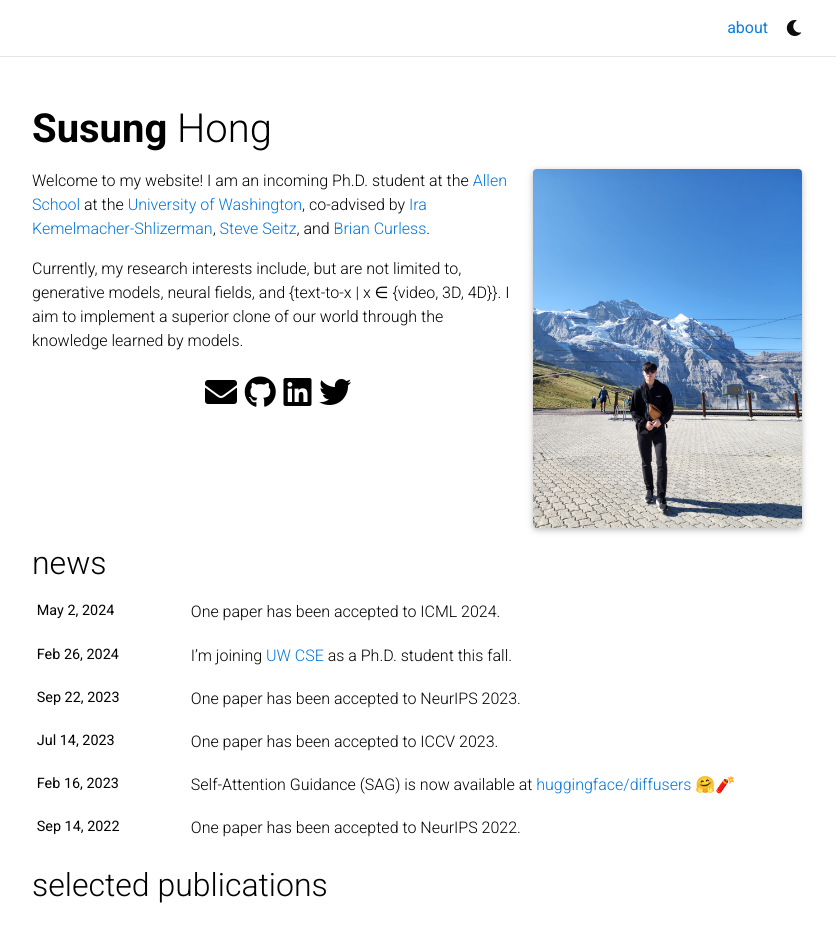
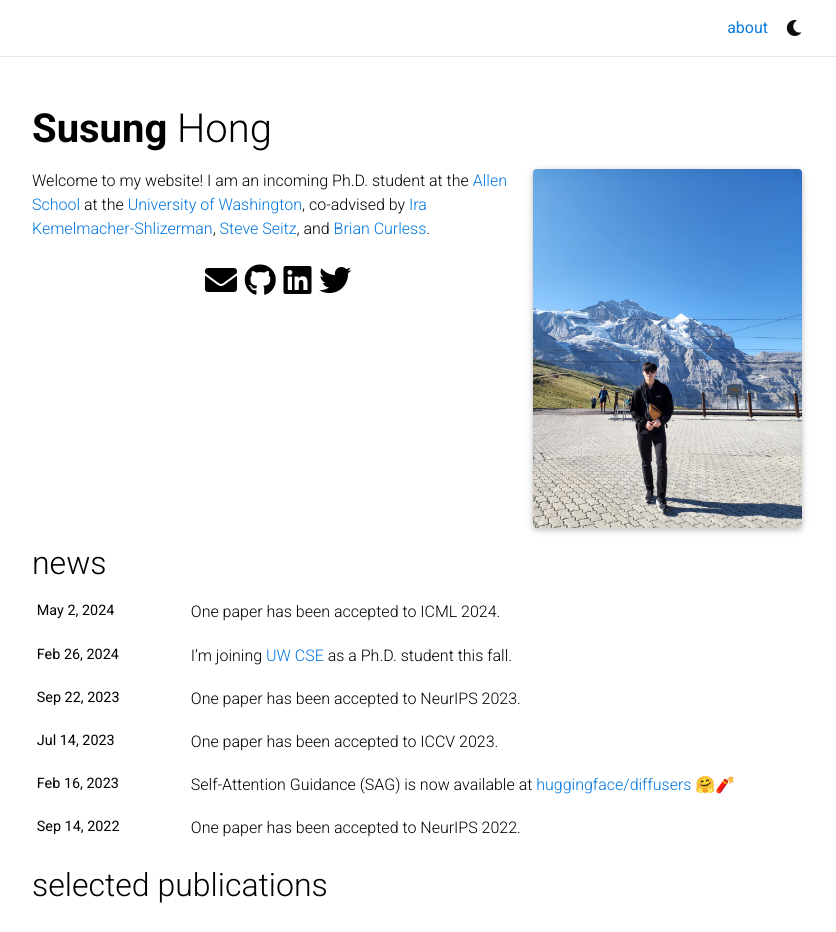
Before and after one commit to SusungHong/susunghong.github.io, a Jekyll site: the page built from _pages/about.md, in a window 1280 px wide and 1106 px high, cut to the strip 0-932 px from the top of the window. Shown: the whole strip, without its empty margins (223-1059 px from the left). Built offline with Jekyll 4.4.1, drawn with Linux system fonts in a browser that asks for light colours; full-size pictures stand in for the smaller copies a plugin makes; emoji names are drawn with the system emoji font; comment, search, counter and statistics services are not loaded; a style sheet for code colours, icons or effects is not loaded.

Commit message:
Update about.md

```diff
--- a/_pages/about.md
+++ b/_pages/about.md
@@ -16,5 +16,3 @@ social: true  # includes social icons at the bottom of the page
 ---
 
 Welcome to my website! I am an incoming Ph.D. student at the [Allen School](https://www.cs.washington.edu/) at the [University of Washington](https://www.washington.edu/), co-advised by [Ira Kemelmacher-Shlizerman](https://www.irakemelmacher.com/), [Steve Seitz](https://www.smseitz.com/), and [Brian Curless](https://homes.cs.washington.edu/~curless/).
-
-Currently, my research interests include, but are not limited to, generative models, neural fields, and {text-to-x \| x ∈ {video, 3D, 4D}}. I aim to implement a superior clone of our world through the knowledge learned by models.
```
